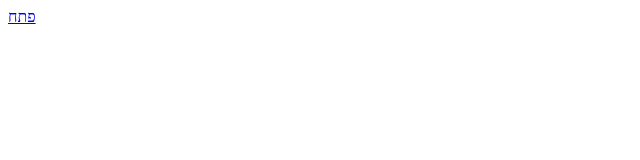
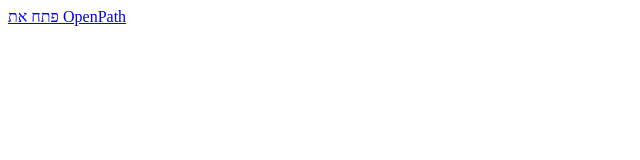
Before and after one commit to yaelbr/deep-link, a plain HTML site: page index.html in a window 1280 px wide. Shown: the whole page, without its empty margins (0-640 px from the left). Drawn offline with Linux system fonts and the light colour scheme.

Commit message:
Update index.html

```diff
--- a/index.html
+++ b/index.html
@@ -7,9 +7,10 @@
     <title>create download</title>
 
 </head>
+<a href="intent://openpath#Intent;scheme=openpath;package=com.openpath.mobile;end;">
+    פתח את OpenPath
+</a>
 
-<a href="intent://openpath#Intent;scheme=openpath;end;">
-פתח</a>
 
 
 <script>
```
